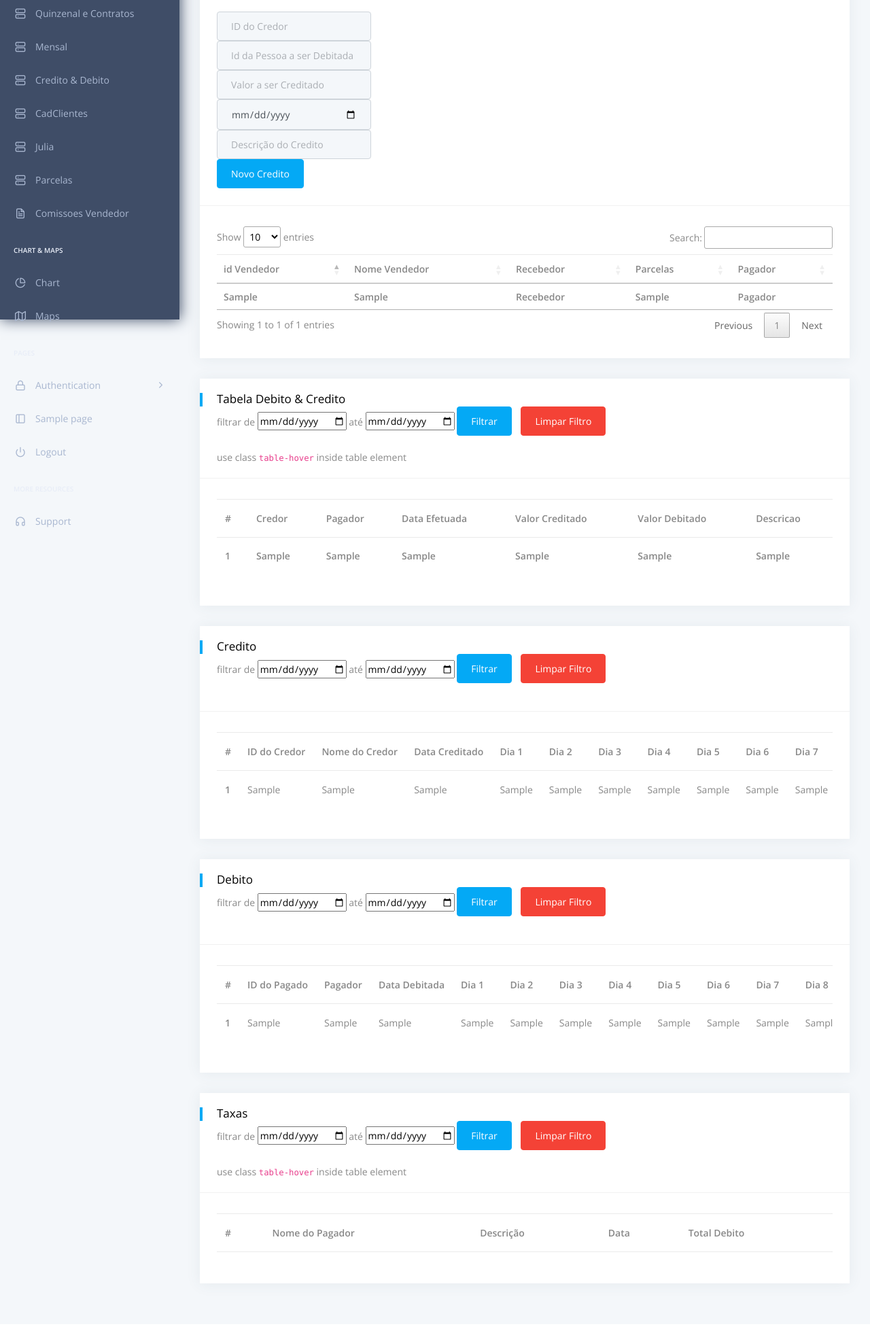
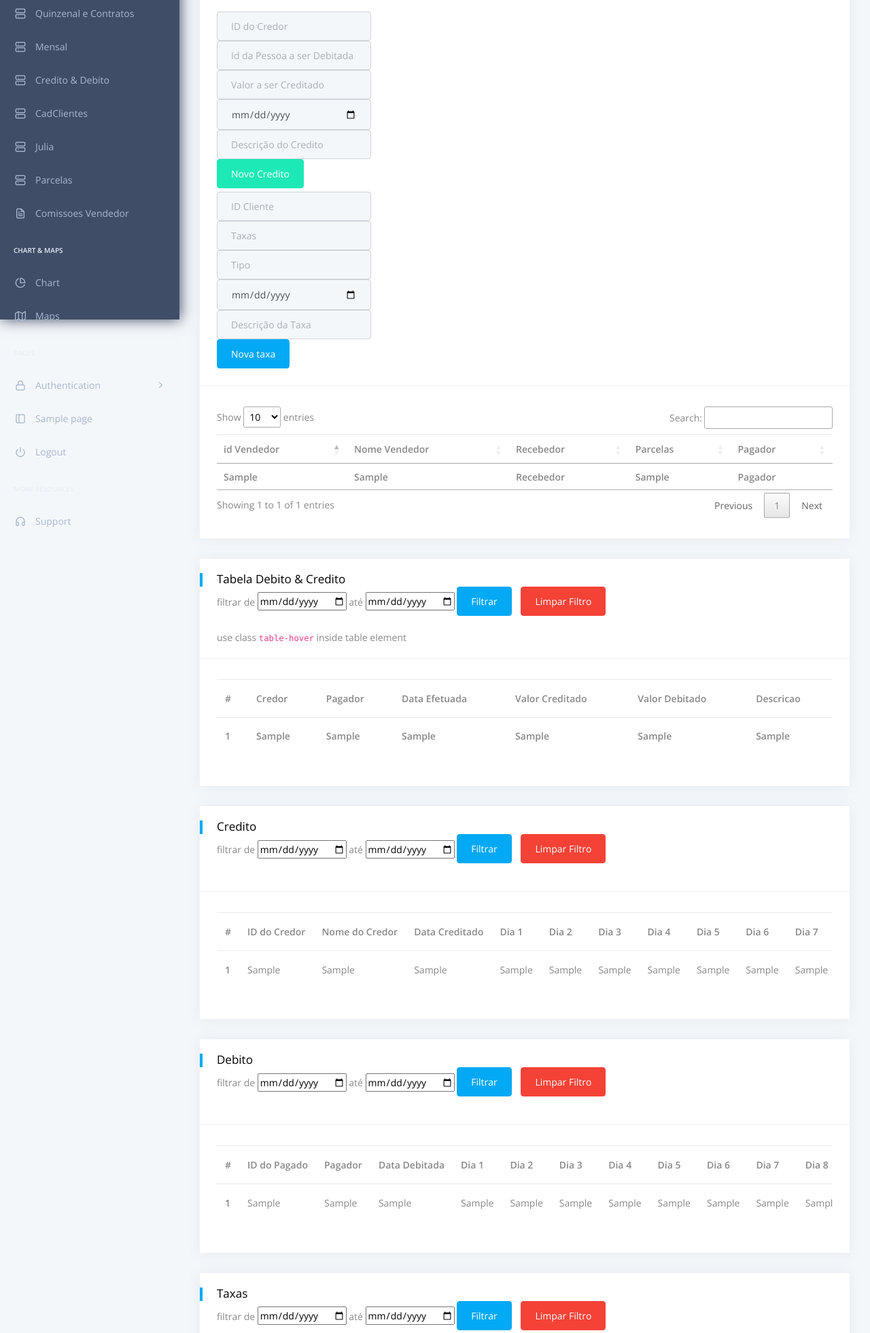
Before and after one commit to tiagond17/mecob_mar23, a Django app: template apps/templates/home/tbl_credito_cessao.html in a window 1280 px wide. Shown: the part 330-2291 px from the top of the page at 68% size. Before the commit the page ends 2232 px from the top, so only its background shows below. Run offline with Django 3.2, Linux system fonts and the light colour scheme; the template is opened without the code that fills it: most values are stand-ins (such as "Sample title", 1, 10 or a date in 2020); lists and menus that the app fills with data are empty; parts of the project's set-up code (start-up, migrations or seed data) failed here and were passed over; some libraries are stand-ins or nearby versions.

Commit message:
Tarefas: Credito&Debito Quinzenal e Mensagel Feitos

```diff
--- a/apps/home/urls.py
+++ b/apps/home/urls.py
@@ -19,6 +19,7 @@ urlpatterns = [
         views.criar_novo_cadastro_de_credito_e_debito,
         name="criar_novo_cadastro_de_credito_e_debito"
     ),
+    path("criar_nova_taxa", views.criar_nova_taxa, name="criar_nova_taxa"),
 
     # Matches any html file
     re_path(r'^.*\.*', views.pages, name='pages'),
--- a/apps/templates/home/tbl_credito_cessao.html
+++ b/apps/templates/home/tbl_credito_cessao.html
@@ -63,14 +63,24 @@
                         </button>
                       </p>
                     </form>
-                    <form method="POST" class="form w-100" action="{% url 'home:criar_novo_cadastro_de_credito_e_debito' %}">
+                    <form method="POST" class="form w-50" action="{% url 'home:criar_novo_cadastro_de_credito_e_debito' %}">
                       {% csrf_token %}
-                      <input type="text" name="credor" class="form-control w-25" placeholder="ID do Credor">
-                      <input type="text" name="pagador" class="form-control w-25" placeholder="Id da Pessoa a ser Debitada">
-                      <input type="number" name="valor" class="form-control w-25" placeholder="Valor a ser Creditado">
-                      <input type="date" name="data-credito" class="form-control w-25" id="data-credito" placeholder="Data a ser creditada">
-                      <input type="descricao" name="descricao" class="form-control w-25" placeholder="Descrição do Credito">
-                      <button class="btn btn-primary" type="submit">Novo Credito</button>
+                      <input required type="text" name="credor" class="form-control w-50" placeholder="ID do Credor">
+                      <input required type="text" name="pagador" class="form-control w-50" placeholder="Id da Pessoa a ser Debitada">
+                      <input required type="number" name="valor" class="form-control w-50" placeholder="Valor a ser Creditado">
+                      <input required type="date" name="data-credito" class="form-control w-50" id="data-credito" placeholder="Data a ser creditada">
+                      <input type="descricao" name="descricao" class="form-control w-50" placeholder="Descrição do Credito">
+                      <button class="btn btn-success" type="submit">Novo Credito</button>
+                    </form>
+
+                    <form action="{% url 'home:criar_nova_taxa' %}" method="post" class="w-50">
+                      {% csrf_token %}
+                      <input required class="form-control w-50" type="number" name="id-cliente" placeholder="ID Cliente">
+                      <input required class="form-control w-50" type="number" name="taxas" placeholder="Taxas">
+                      <input required class="form-control w-50" type="text" name="tipo" placeholder="Tipo">
+                      <input required type="date" class="form-control w-50" name="data-taxa" placeholder="Data da Taxa">
+                      <input class="form-control w-50" type="text" name="descricao-taxa" placeholder="Descrição da Taxa">
+                      <button class="btn btn-primary" type="submit">Nova taxa</button>
                     </form>
 
                     {% comment %} <form method="POST" class="form w-100" action="{% url 'home:criar_novo_cadastro_de_credito_e_debito' %}">
@@ -359,7 +369,7 @@
                             <th>Dia 29</th>
                             <th>Dia 30</th>
                             <th>Dia 31</th>
-                            <th>Total Credito</th>
+                            <th>Total Debito</th>
                           </tr>
                         </thead>
                         <tbody>
@@ -449,13 +459,24 @@
                         <thead>
                           <tr>
                             <th>#</th>
-                            <th>Nome do Pagador</th>
-                            <th>Descrição</th>
-                            <th>Data</th>
-                            <th>Total Debito</th>
+                            <th>Taxas (Cliente)</th>
+                            <th>Data Taxa</th>
+                            <th>Tipo</th>
+                            <th>Valor da Taxa</th>
+                            <th>Descricao da Taxa</th>
                           </tr>
                         </thead>
                         <tbody>
+                          {% for taxa in taxas %}
+                            <tr>
+                              <th>{{forloop.counter}}</th>
+                              <th>{{taxa.cliente}}</th>
+                              <th>{{taxa.dt_taxa}}</th>
+                              <th>{{taxa.tipo}}</th>
+                              <th>R$:{{taxa.taxas|intcomma}}</th>
+                              <th>{{taxa.descricao}}</th>
+                            </tr>
+                          {% endfor %}
                         </tbody>
                       </table>
                     </div>
```
Also changed, not shown: apps/home/models.py (+4 -3 lines), apps/home/views.py (+38 -8 lines), apps/templates/home/tbl_bootstrap.html (+5 -3 lines), apps/home/migrations/0015_remove_taxa_cliente.py (added), apps/home/migrations/0016_taxa_cliente.py (added), apps/home/migrations/0017_auto_20230302_2201.py (added).
